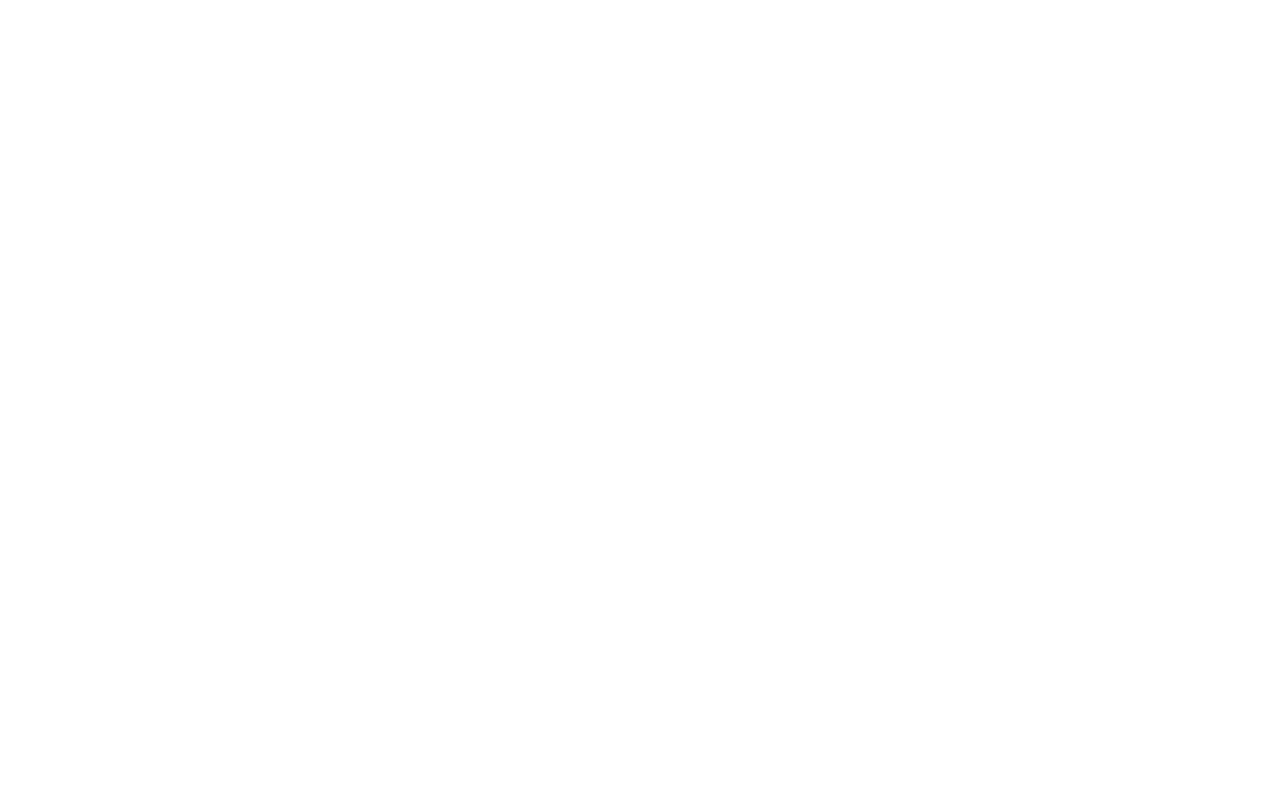
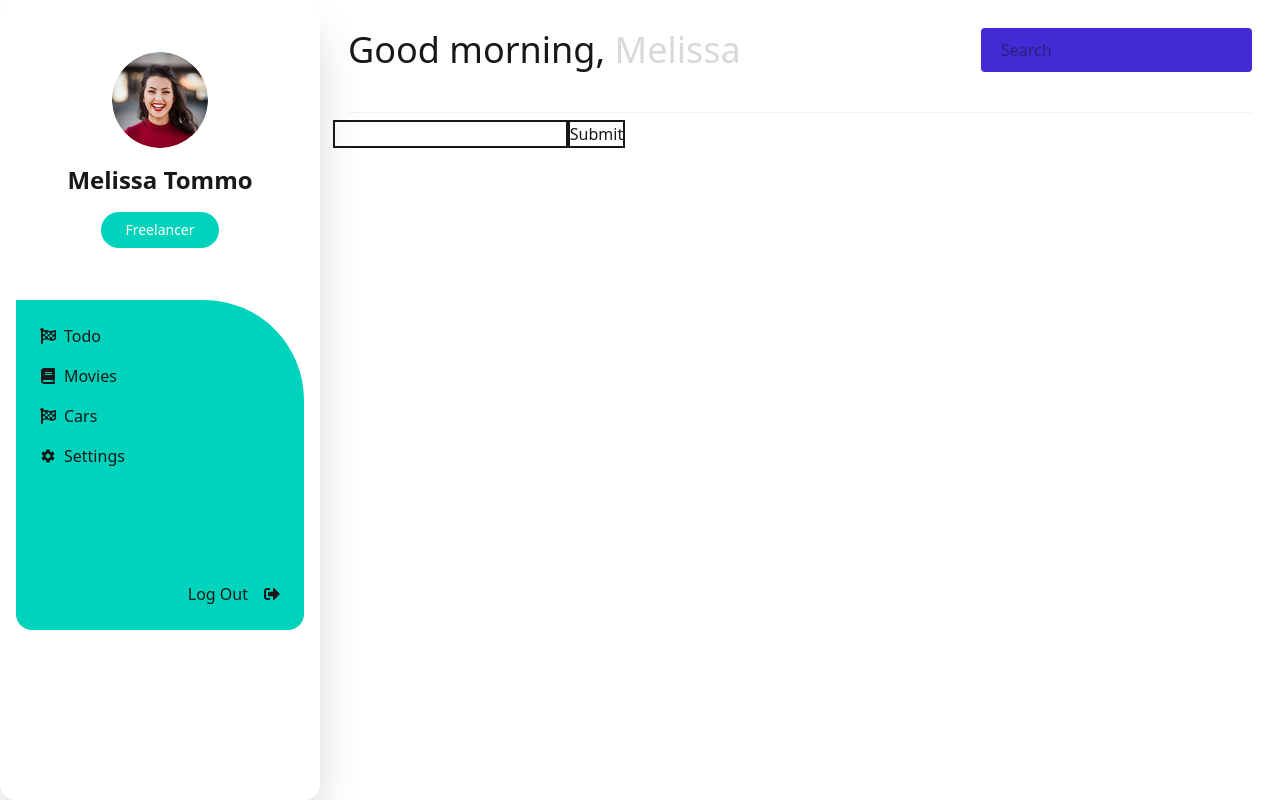
Before and after one commit to Stilla17/Todo, a React (Vite) app: page /cars in a window 1280 px wide. Before the commit this address had no page. Built offline with nearby package versions, Linux system fonts and the light colour scheme.

Commit message:
hook form

```diff
--- a/package.json
+++ b/package.json
@@ -14,6 +14,7 @@
     "axios": "^1.8.4",
     "react": "^19.0.0",
     "react-dom": "^19.0.0",
+    "react-hook-form": "^7.55.0",
     "react-icons": "^5.5.0",
     "react-router": "^7.5.0",
     "styled-components": "^6.1.16",
--- a/src/App.jsx
+++ b/src/App.jsx
@@ -7,6 +7,7 @@ import Movies from './Pages/Movies'
 import Layout from './Pages/Layout'
 import SignUp from './Components/SignUp/SignUp'
 import SignIn from './Components/SignIn/SignIn'
+import Cars from './Pages/Cars'
 
 function App() {
   const savedTheme = localStorage.getItem("theme");
@@ -20,6 +21,7 @@ function App() {
         <Route path='/' element={<Layout />}>
           <Route index element={<Dashboard />} />
           <Route path='plans' element={<Plans />} />
+          <Route path='cars' element={<Cars />} />
           <Route path='settings' element={<Settings />} />
           <Route path='movies' element={<Movies />} />
         </Route>
--- a/src/Components/Nav/Nav.jsx
+++ b/src/Components/Nav/Nav.jsx
@@ -15,6 +15,11 @@ const link = [
     link: "Movies",
     path: "movies",
     icon: <FaBook />
+  },
+  {
+    link: "Cars",
+    path: "cars",
+    icon: <FaFlagCheckered />
   },
   {
     link: "Settings",
@@ -48,7 +53,7 @@ const Nav = () => {
 
           </ul>
 
-          <div className="mt-auto flex items-center justify-end gap-4 text-gray-700">
+          <div className="mt-auto flex items-center justify-end gap-4 ">
             <Link to='signin'>Log Out</Link>
             <FaSignOutAlt />
           </div>
--- /dev/null
+++ b/src/Pages/Cars.jsx
@@ -0,0 +1,38 @@
+import React, { useState } from 'react'
+import { useForm } from "react-hook-form"
+
+const Cars = () => {
+
+    const [text, setText] = useState('')
+
+    const {
+        register,
+        handleSubmit,
+        watch,
+        reset,
+        formState: { errors },
+    } = useForm()
+
+    const onSubmit = (data) => {
+        console.log(data)
+
+        setText(data.example)
+        reset('')
+    }
+
+    // const inputValue = watch("example", "")
+
+    return (
+        <div>
+
+            <form onSubmit={handleSubmit(onSubmit)}>
+                <input  {...register("example", { required: true })} className='border-2' />
+
+                <button className='border-2'>Submit</button>
+            </form>
+            <h1>{text}</h1>
+        </div>
+    )
+}
+
+export default Cars
```
Also changed, not shown: 1 other file (tests, documents, lock files or other folders).
